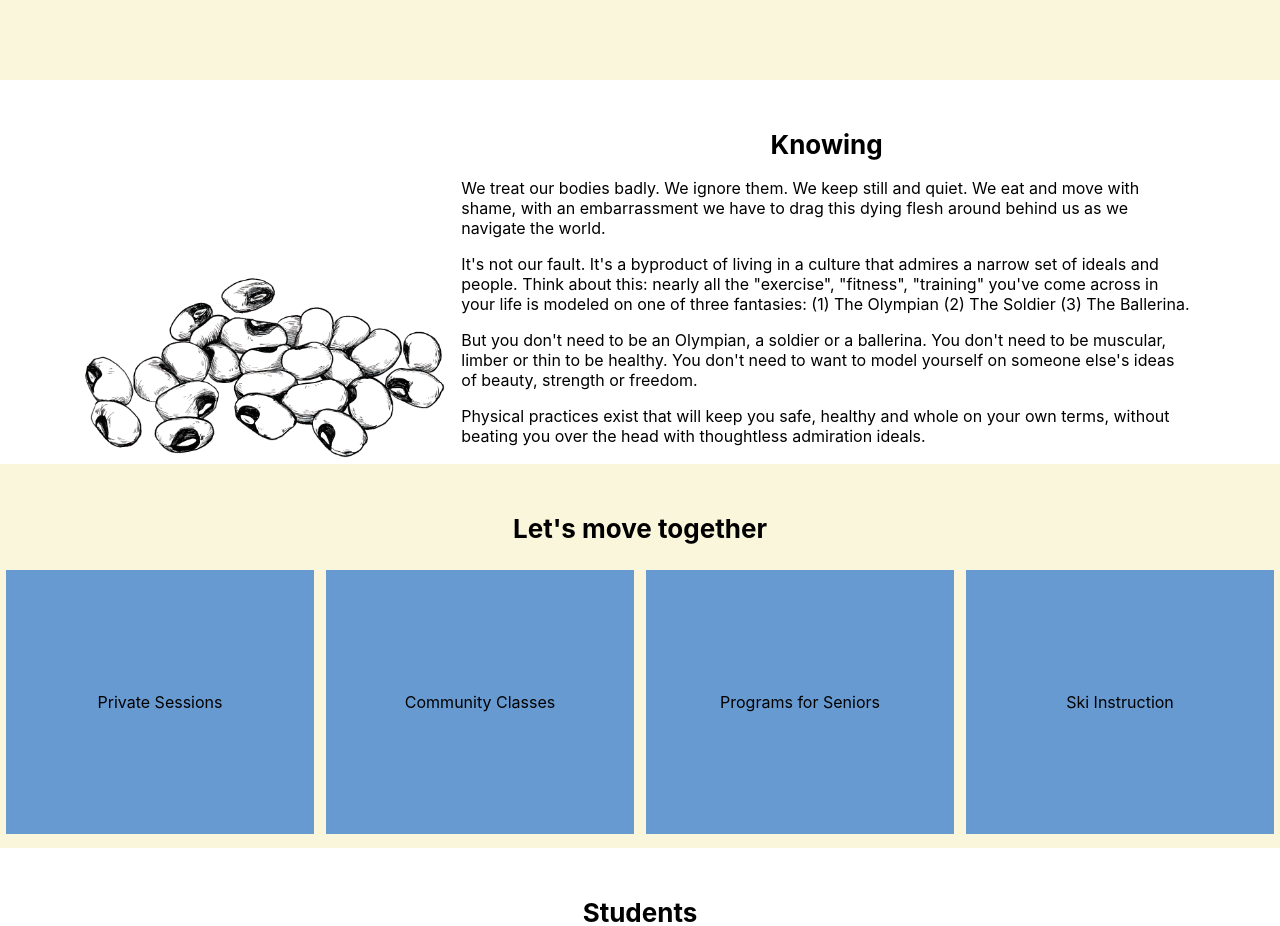
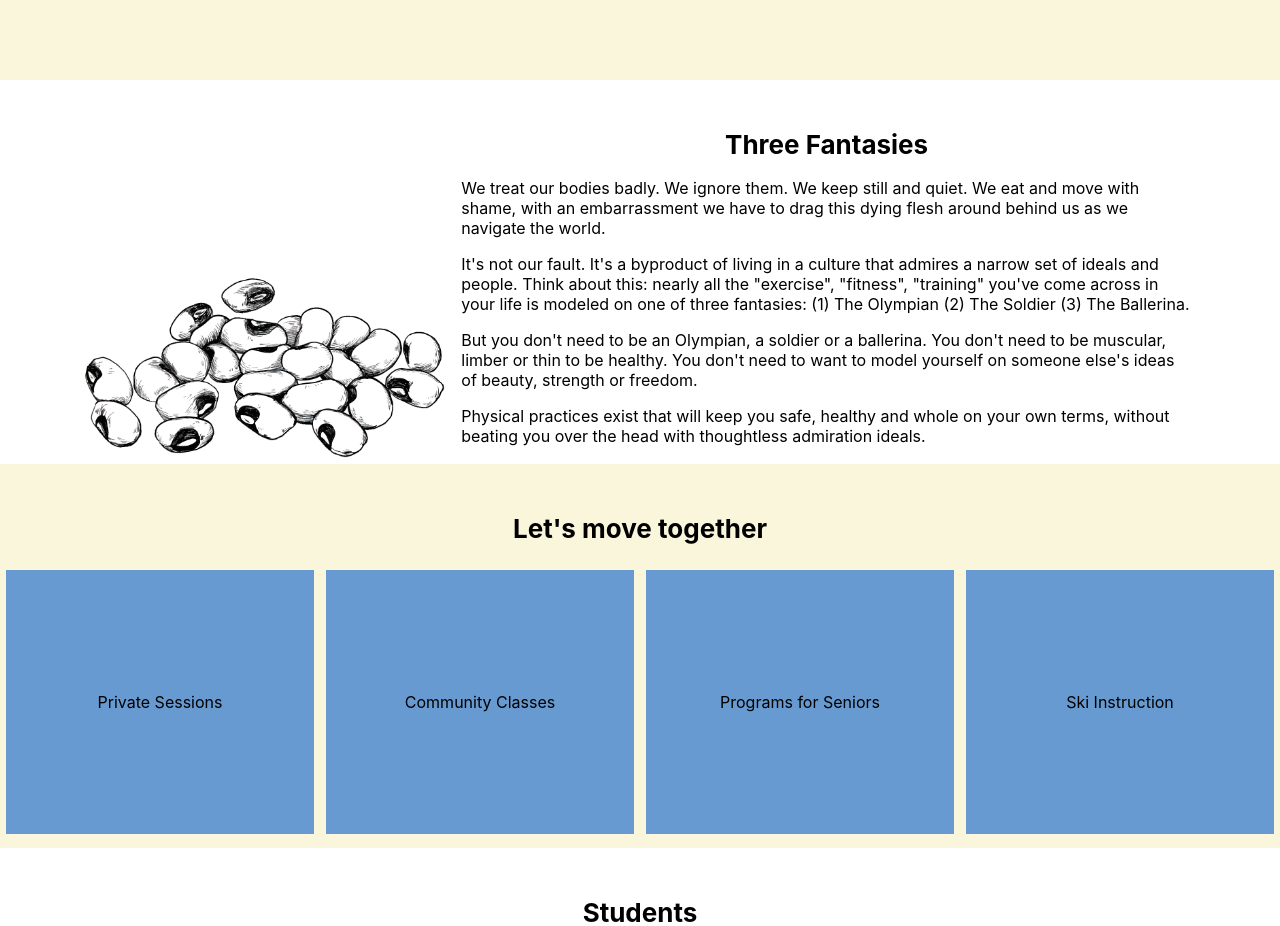
Before and after one commit to DigitalDsntHurt/jaaaam, a React (Create React App) app: page / in a window 1280 px wide. Shown: the part 800-1726 px from the top of the page. Built offline with nearby package versions, Linux system fonts and the light colour scheme.

Commit message:
Updates naming of seection copy dict

```diff
--- a/src/App.js
+++ b/src/App.js
@@ -1,5 +1,5 @@
 import './App.css';
-import { sections } from './SiteCopy';
+import { sectionText } from './SiteCopy';
 import Hero from './Hero';
 import ImageLeftTextRight from './ImageLeftTextRight';
 import Offerings from './Offerings';
@@ -14,8 +14,8 @@ function App() {
       <ImageLeftTextRight
         imagePath='./images/beans.png'
         theme='light'
-        title='Knowing'
-        text={sections['problemText']()}
+        title='Three Fantasies'
+        text={sectionText['fantasies']()}
       />
       <Offerings theme='dark' />
       <Students theme='light' />
--- a/src/SiteCopy.js
+++ b/src/SiteCopy.js
@@ -12,7 +12,7 @@ const aboutText = () => (
     </>
 )
 
-const problemText = () => (
+const fantasiesText = () => (
     <>
         <p>
             We treat our bodies badly. We ignore them. We keep still and quiet. We eat and move with shame, with an embarrassment we have to drag this dying flesh around behind us as we navigate the world.
@@ -29,7 +29,7 @@ const problemText = () => (
     </>
 )
 
-export const sections = {
-    aboutText: aboutText,
-    problemText: problemText,
+export const sectionText = {
+    about: aboutText,
+    fantasies: fantasiesText,
 }
```
